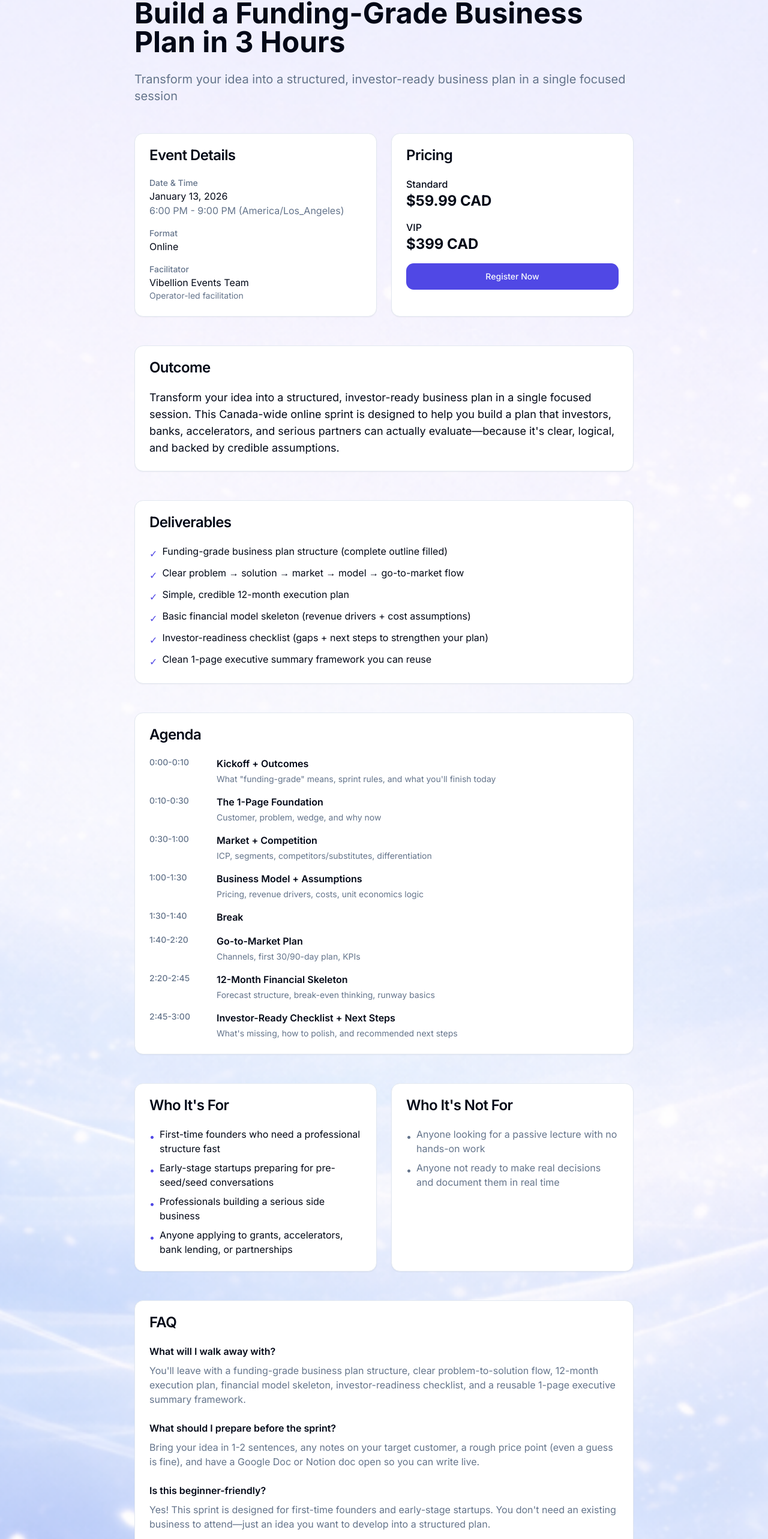
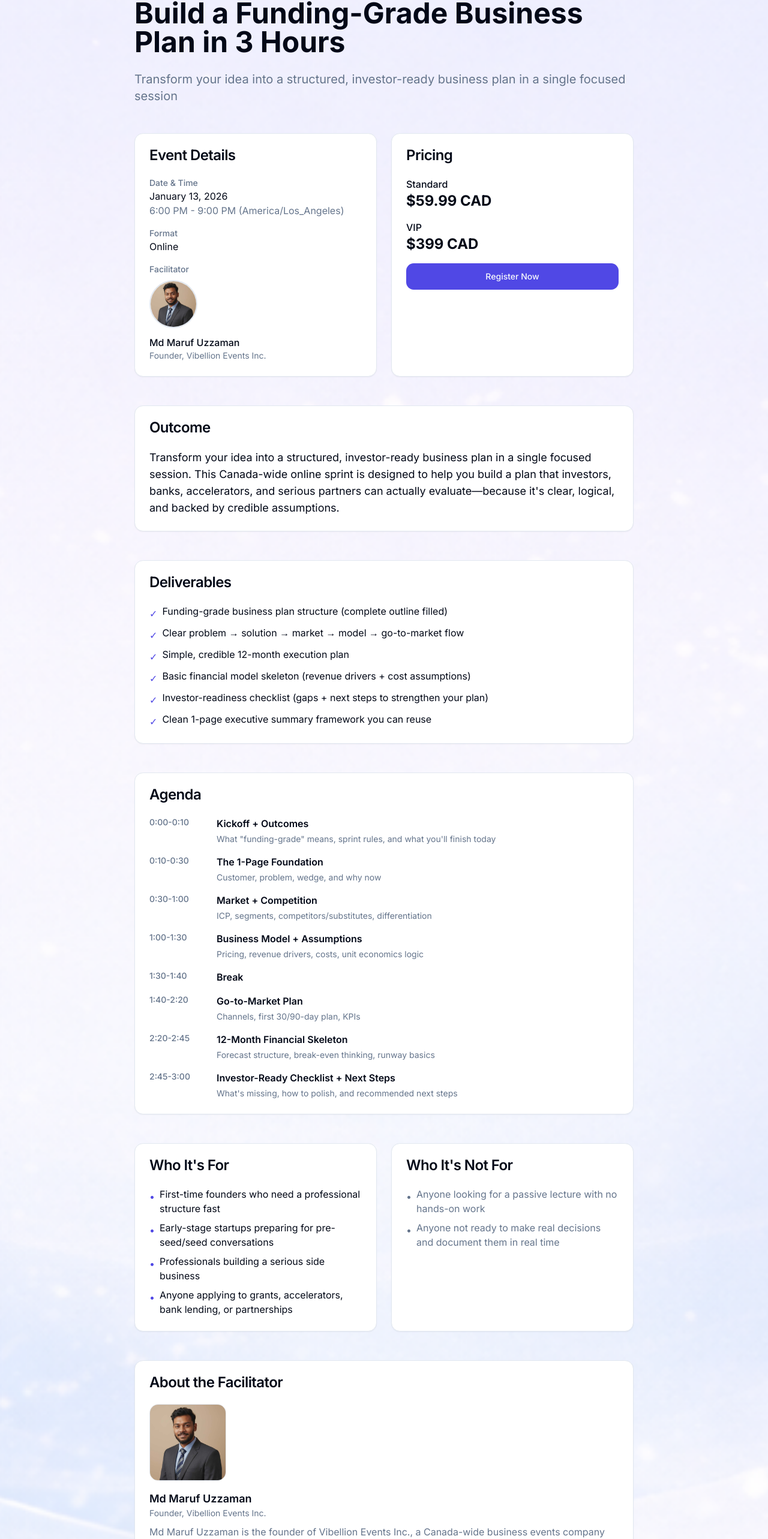
Before and after one commit to zamanmaruf/Vibellon-Events-Inc., a Next.js app: page /events/funding-grade-business-plan-sprint in a window 1280 px wide. Shown: the part 225-2791 px from the top of the page at 60% size. Built offline with nearby package versions, Linux system fonts and the light colour scheme; no server answers.

Commit message:
Add facilitator bio and image support to events, add Maruf's bio to funding-grade business plan sprint

```diff
--- a/app/events/[slug]/page.tsx
+++ b/app/events/[slug]/page.tsx
@@ -6,6 +6,7 @@ import { Card, CardContent, CardHeader, CardTitle } from "@/components/ui/card"
 import { format } from "date-fns"
 import { notFound } from "next/navigation"
 import type { Metadata } from "next"
+import Image from "next/image"
 
 interface EventPageProps {
   params: Promise<{ slug: string }>
@@ -149,10 +150,24 @@ export default async function EventPage({ params }: EventPageProps) {
                 </div>
                 <div>
                   <p className="text-sm font-medium text-muted-foreground">Facilitator</p>
-                  <p>{event.facilitator.name}</p>
-                  {event.facilitator.title && (
-                    <p className="text-sm text-muted-foreground">{event.facilitator.title}</p>
-                  )}
+                  <div className="mt-2 space-y-3">
+                    {event.facilitator.image && (
+                      <div className="relative w-20 h-20 rounded-full overflow-hidden border-2 border-border">
+                        <Image
+                          src={event.facilitator.image}
+                          alt={event.facilitator.name}
+                          fill
+                          className="object-cover"
+                        />
+                      </div>
+                    )}
+                    <div>
+                      <p className="font-medium">{event.facilitator.name}</p>
+                      {event.facilitator.title && (
+                        <p className="text-sm text-muted-foreground">{event.facilitator.title}</p>
+                      )}
+                    </div>
+                  </div>
                 </div>
               </CardContent>
             </Card>
@@ -259,6 +274,39 @@ export default async function EventPage({ params }: EventPageProps) {
             )}
           </div>
 
+          {event.facilitator.bio && (
+            <Card>
+              <CardHeader>
+                <CardTitle>About the Facilitator</CardTitle>
+              </CardHeader>
+              <CardContent>
+                <div className="space-y-4">
+                  {event.facilitator.image && (
+                    <div className="relative w-32 h-32 rounded-lg overflow-hidden border border-border">
+                      <Image
+                        src={event.facilitator.image}
+                        alt={event.facilitator.name}
+                        fill
+                        className="object-cover"
+                      />
+                    </div>
+                  )}
+                  <div className="space-y-2">
+                    <div>
+                      <p className="font-semibold text-lg">{event.facilitator.name}</p>
+                      {event.facilitator.title && (
+                        <p className="text-sm text-muted-foreground">{event.facilitator.title}</p>
+                      )}
+                    </div>
+                    <div className="text-muted-foreground whitespace-pre-line leading-relaxed">
+                      {event.facilitator.bio}
+                    </div>
+                  </div>
+                </div>
+              </CardContent>
+            </Card>
+          )}
+
           {event.faq && event.faq.length > 0 && (
             <Card>
               <CardHeader>
--- a/content/events/funding-grade-business-plan-sprint.json
+++ b/content/events/funding-grade-business-plan-sprint.json
@@ -76,8 +76,10 @@
     "Anyone not ready to make real decisions and document them in real time"
   ],
   "facilitator": {
-    "name": "Vibellion Events Team",
-    "title": "Operator-led facilitation"
+    "name": "Md Maruf Uzzaman",
+    "title": "Founder, Vibellion Events Inc.",
+    "bio": "Md Maruf Uzzaman is the founder of Vibellion Events Inc., a Canada-wide business events company built around one core idea: the best business events are not \"inspiration\"—they are execution environments. Vibellion runs outcome-driven online sprints and curated networking experiences designed to help founders and operators leave with real deliverables: clear positioning, structured plans, credible numbers, and next-step momentum.\n\nMaruf is also the founder behind two AI startups—Auralix AI and Finacly AI—focused on automating real-world operational bottlenecks. Auralix AI builds voice automation that helps service businesses reliably handle customer calls and bookings end-to-end, treating a business phone line like always-on infrastructure rather than a daily fire drill.\n\nFinacly AI focuses on reconciliation automation by connecting banks, processors, and accounting systems to reduce manual work and financial leakage—built with an \"automation-first\" mindset and positioned for modern finance stacks.\n\nAcross everything he builds, Maruf is obsessed with systems: taking messy, high-stakes processes that people struggle to execute (customer intake, finance ops, go-to-market, planning) and converting them into structured workflows that can be delivered consistently. That same philosophy is what powers this event: a fast, guided sprint that compresses what normally takes weeks of uncertainty into a single focused session.",
+    "image": "/Maruf.jpeg"
   },
   "registerUrl": "https://www.eventbrite.ca/e/build-a-funding-grade-business-plan-in-3-hours-canada-wide-online-sprint-tickets-1979122131572?aff=oddtdtcreator",
   "faq": [
--- a/lib/content/events.ts
+++ b/lib/content/events.ts
@@ -32,6 +32,8 @@ export const eventSchema = z.object({
   facilitator: z.object({
     name: z.string(),
     title: z.string().optional(),
+    bio: z.string().optional(),
+    image: z.string().optional(),
   }),
   registerUrl: z.string(),
   faq: z.array(z.object({
```
Also changed, not shown: public/Maruf.jpeg (added).
